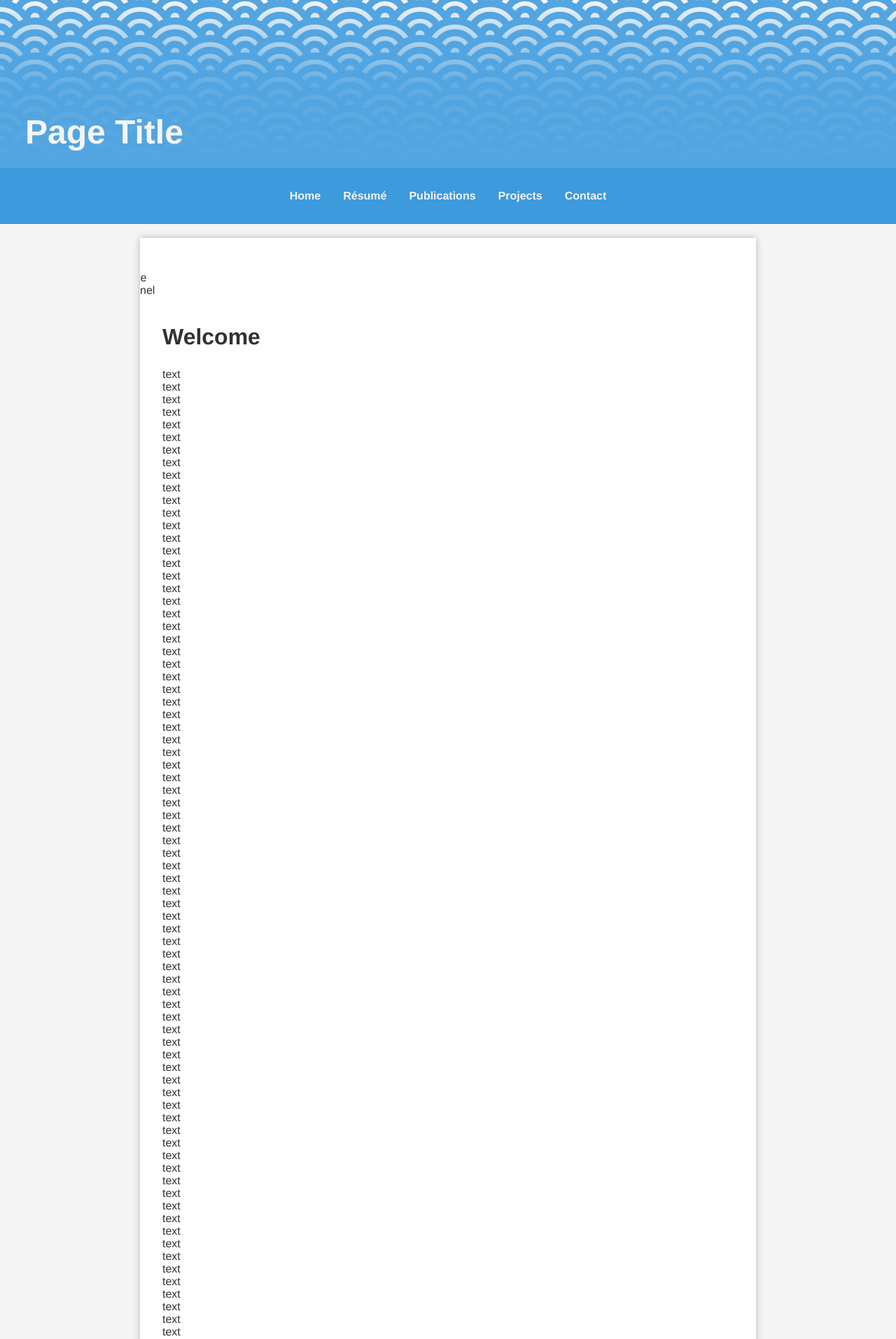
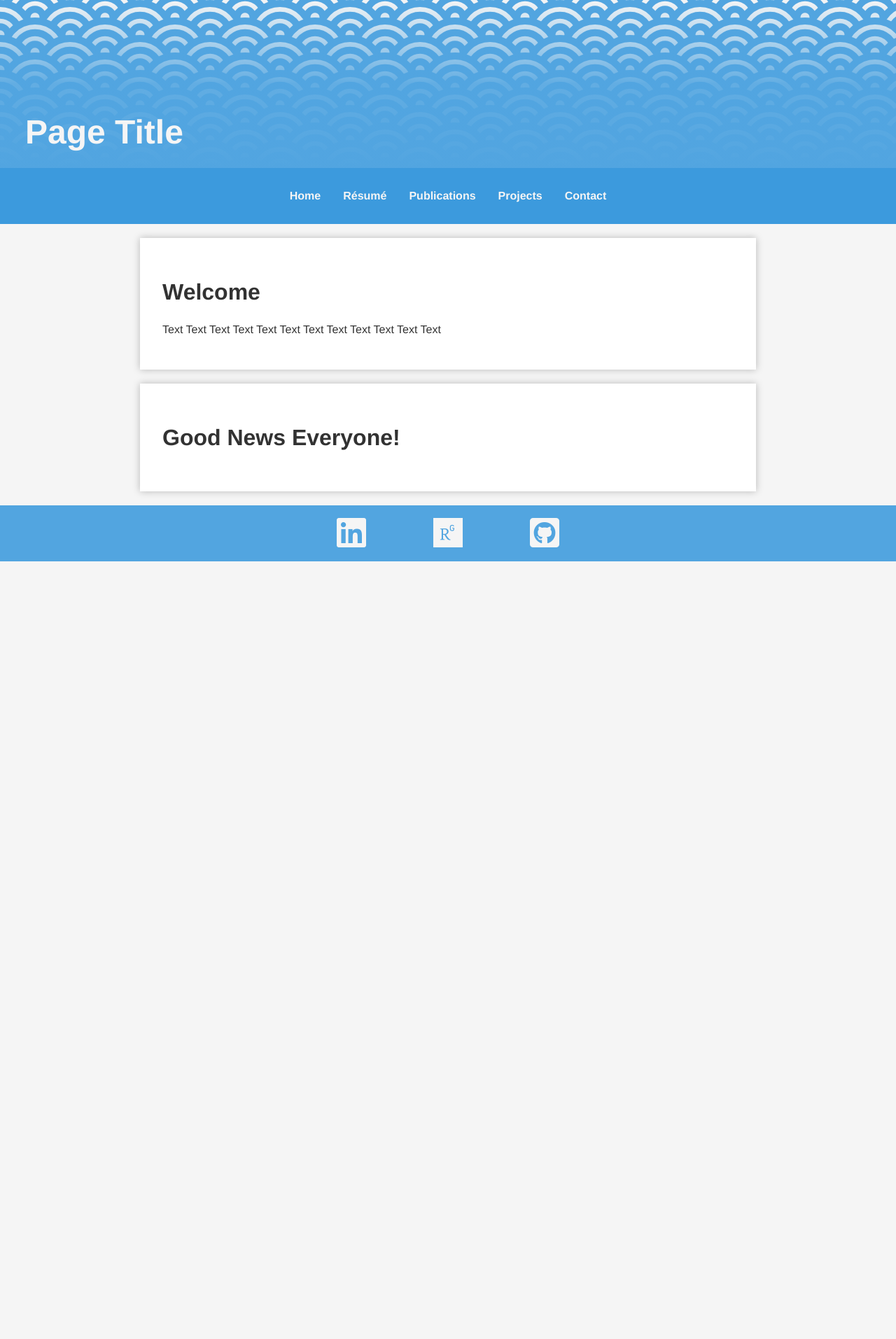
Before and after one commit to dmtveit/dmtveit.github.io, a Jekyll site: the page built from index.html, in a window 1280 px wide. Shown: the top 1913 px of the page at 70% size. Built offline with Jekyll 4.4.1, drawn with Linux system fonts in a browser that asks for light colours; after the commit the page ends 900 px from its top, so only the background shows below that; some of the changed text lies outside the part shown.

Commit message:
Panel info testing

```diff
--- a/css/main.css
+++ b/css/main.css
@@ -181,6 +181,11 @@
     justify-content: flex-start;
     transition: padding-top 0.25s ease;/* make into variable at top */
 }
+.page-container {
+    display: flex;
+    flex-direction: row;
+    justify-content: flex-start;
+}
 .page {
     width: 100%;
     margin-top: 20px;
--- a/index.html
+++ b/index.html
@@ -3,116 +3,14 @@
 title: Page Title
 ---
 <!-- About section -->
-<div class="page">
-    <div class="page-info">
-        <p><i class="fas fa-door-open"></i>Page info panel</p>
+<div class="page-container">
+    <div class="page">
+        <section>
+            {% for post in site.categories.about %}
+                {{ post.content }}
+            {% endfor %}
+        </section>
     </div>
-    <section>
-        {% for post in site.categories.about %}
-            {{ post.content }}
-        {% endfor %}
-        <!-- useless text -->
-        <p>
-            text<br>
-            text<br>
-            text<br>
-            text<br>
-            text<br>
-            text<br>
-            text<br>
-            text<br>
-            text<br>
-            text<br>
-            text<br>
-            text<br>
-            text<br>
-            text<br>
-            text<br>
-            text<br>
-            text<br>
-            text<br>
-            text<br>
-            text<br>
-            text<br>
-            text<br>
-            text<br>
-            text<br>
-            text<br>
-            text<br>
-            text<br>
-            text<br>
-            text<br>
-            text<br>
-            text<br>
-            text<br>
-            text<br>
-            text<br>
-            text<br>
-            text<br>
-            text<br>
-            text<br>
-            text<br>
-            text<br>
-            text<br>
-            text<br>
-            text<br>
-            text<br>
-            text<br>
-            text<br>
-            text<br>
-            text<br>
-            text<br>
-            text<br>
-            text<br>
-            text<br>
-            text<br>
-            text<br>
-            text<br>
-            text<br>
-            text<br>
-            text<br>
-            text<br>
-            text<br>
-            text<br>
-            text<br>
-            text<br>
-            text<br>
-            text<br>
-            text<br>
-            text<br>
-            text<br>
-            text<br>
-            text<br>
-            text<br>
-            text<br>
-            text<br>
-            text<br>
-            text<br>
-            text<br>
-            text<br>
-            text<br>
-            text<br>
-            text<br>
-            text<br>
-            text<br>
-            text<br>
-            text<br>
-            text<br>
-            text<br>
-            text<br>
-            text<br>
-            text<br>
-            text<br>
-            text<br>
-            text<br>
-            text<br>
-            text<br>
-            text<br>
-            text<br>
-            text<br>
-            text<br>
-        </p>
-    </section>
 </div>
 
 <!-- News section -->
```
Also changed, not shown: about/_posts/2019-11-24-about.md (+12 -0 lines).
